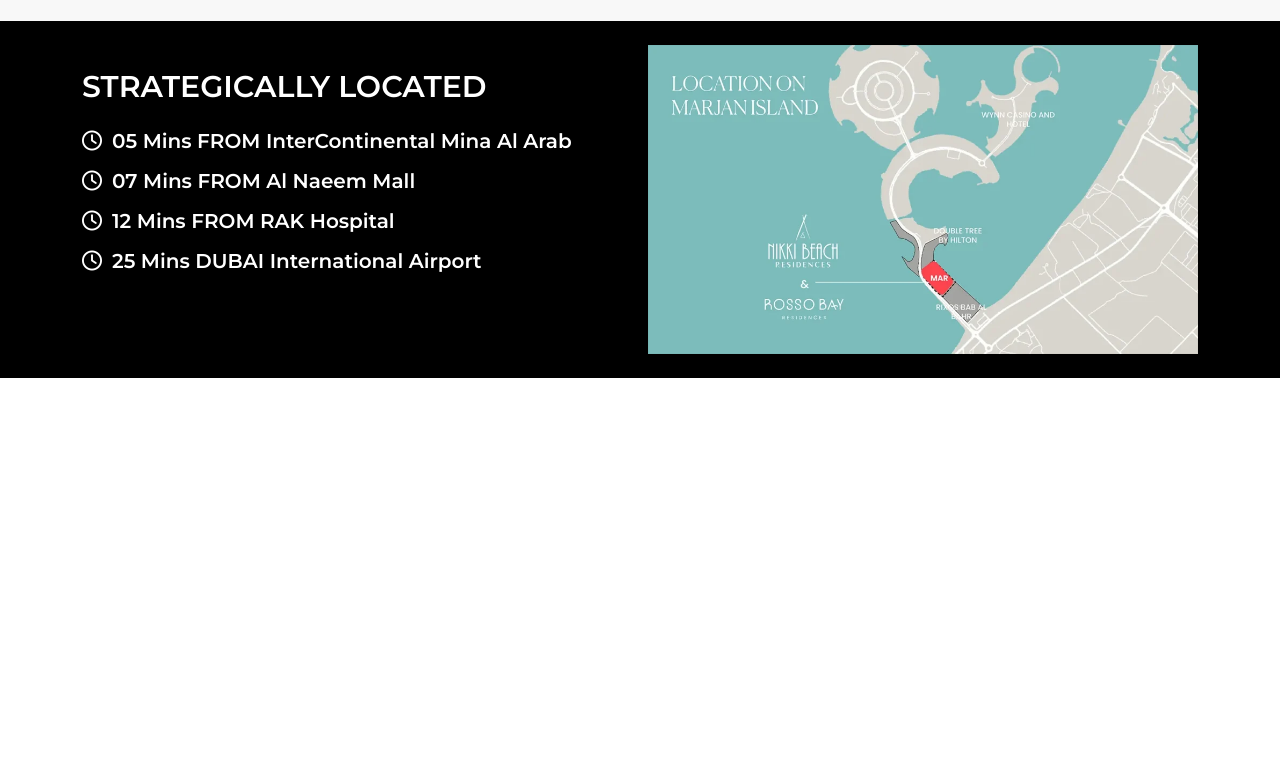
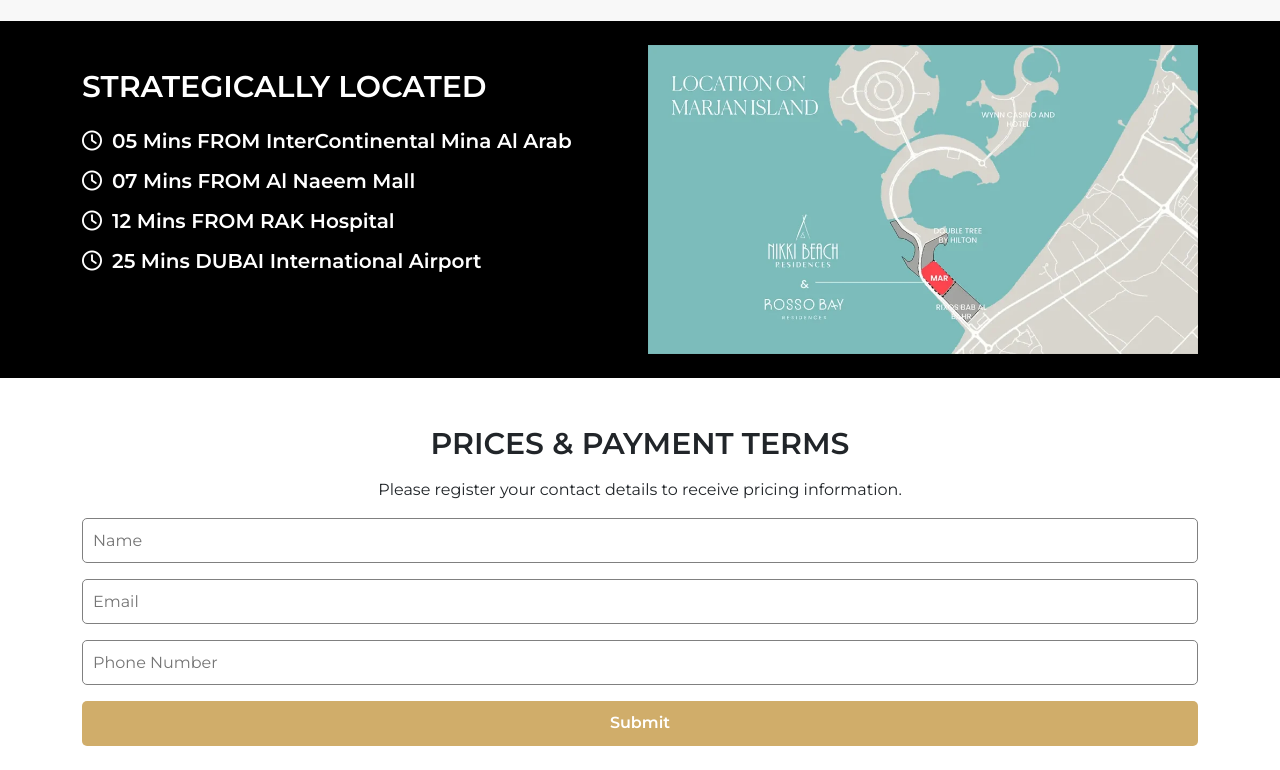
Before and after one commit to mishab777/landing, a plain HTML site: page index.html in a window 1280 px wide. Shown: the part 3803-4573 px from the top of the page. Before the commit the page ends 4181 px from the top, so only its background shows below. Drawn offline with nearby package versions, Linux system fonts and the light colour scheme.

Commit message:
Update index.html

```diff
--- a/index.html
+++ b/index.html
@@ -343,6 +343,39 @@
     height: 100%;
     object-fit: cover;
 }
+.section-8{
+    background-color: white;
+}
+.section-8 h3{
+    font-size: 30px;
+    text-align: center;
+    font-weight: 600;
+}
+.section-8 p{
+    text-align: center;
+}
+.register-input{
+    width: 100%;
+    height: auto;
+}
+.register-input input{
+    height: 45px;
+    border: hidden;
+    width: 100%;
+    outline: none;
+    border: 1px solid gray;
+    border-radius: 5px;
+    padding-left: 10px;
+}
+.register-input button{
+    width: 100%;
+    border: hidden;
+    border-radius: 5px;
+    height: 45px;
+    background-color: #D0AD6A;
+    color: #fff;
+    font-weight: 600;
+}
 @media(min-width:320px) and (max-width:480px){
     .section-1-h1{
         font-size: 25px;
@@ -581,6 +614,36 @@
     </div>
 </div>
 </div>
+<div class="section-8 pt-4 pb-4">
+    <h3 class="mb-3 mt-4">PRICES & PAYMENT TERMS</h3>
+    <p>Please register your contact details to receive pricing information.</p>
+    <form action="">
+        <div class="container">
+            <div class="row gy-3">
+                <div class="col-md-12">
+                    <div class="register-input">
+                        <input type="text" name="" id="" placeholder="Name">
+                    </div>
+                </div>
+                <div class="col-md-12">
+                    <div class="register-input">
+                        <input type="text" name="" id="" placeholder="Email">
+                    </div>
+                </div>
+                <div class="col-md-12">
+                    <div class="register-input">
+                        <input type="text" name="" id="" placeholder="Phone Number">
+                    </div>
+                </div>
+                <div class="col-md-12">
+                    <div class="register-input">
+                        <button>Submit</button>
+                    </div>
+                </div>
+            </div>
+        </div>
+    </form>
+</div>
     <script src="https://cdn.jsdelivr.net/npm/@popperjs/core@2.9.2/dist/umd/popper.min.js" integrity="sha384-IQsoLXl5PILFhosVNubq5LC7Qb9DXgDA9i+tQ8Zj3iwWAwPtgFTxbJ8NT4GN1R8p" crossorigin="anonymous"></script>
 <script src="https://cdn.jsdelivr.net/npm/bootstrap@5.0.2/dist/js/bootstrap.min.js" integrity="sha384-cVKIPhGWiC2Al4u+LWgxfKTRIcfu0JTxR+EQDz/bgldoEyl4H0zUF0QKbrJ0EcQF" crossorigin="anonymous"></script>
 </body>
```
